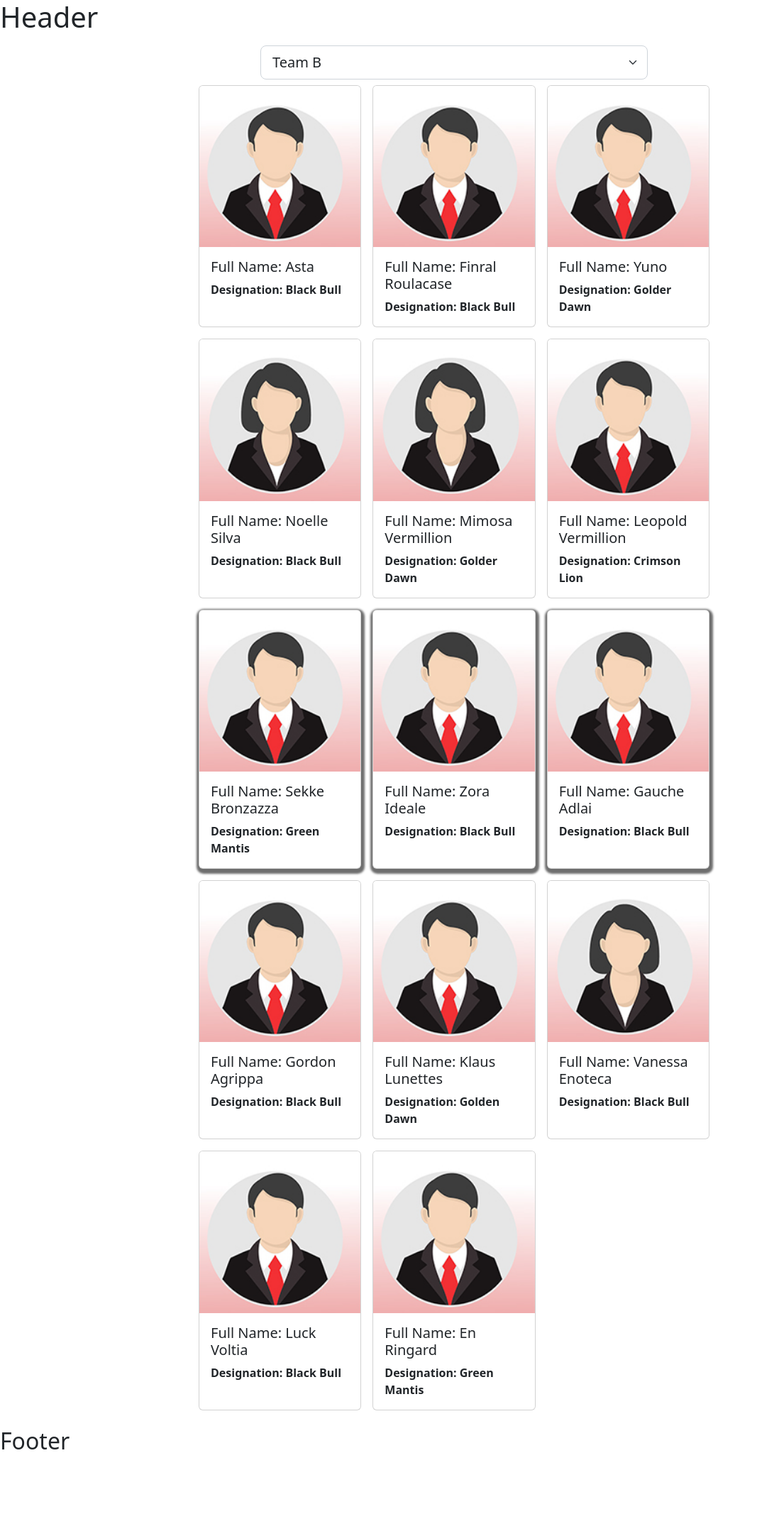
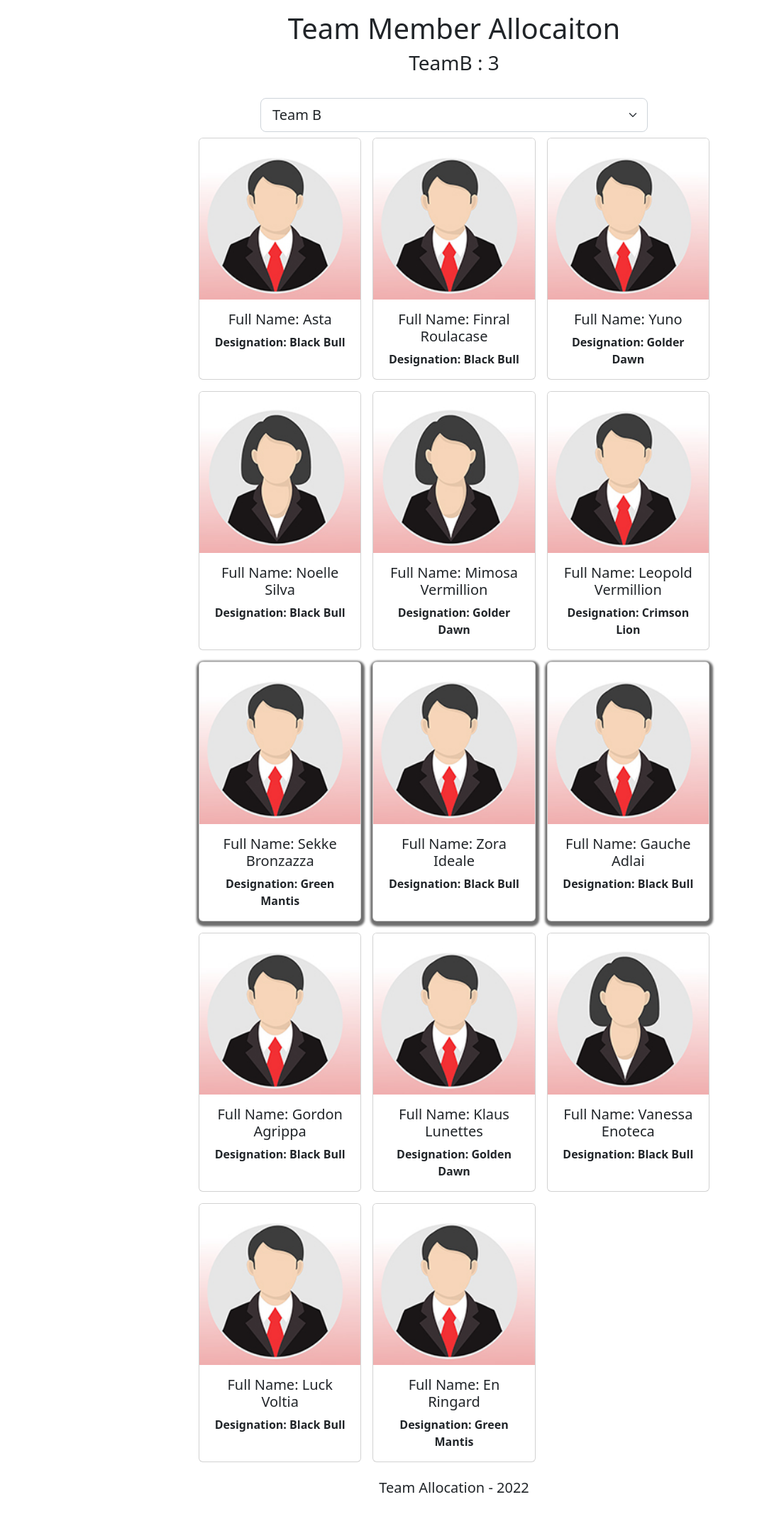
Before and after one commit to mdgabx/team-allocation, a React (Create React App) app: page / in a window 1280 px wide. Shown: the whole page at 71% size, without its empty margins (0-1067 px from the left). Before the commit the page ends 2057 px from the top, so only its background shows below. Built offline with nearby package versions, Linux system fonts and the light colour scheme.

Commit message:
adding the default state to the app

```diff
--- a/src/App.js
+++ b/src/App.js
@@ -2,12 +2,52 @@ import * as React from 'react';
 import Header from './components/Header';
 import Footer from './components/Footer';
 import Employees from './components/Employees';
+import { useState, useEffect } from 'react';
 
 function App() {
+  const employeesData = [
+    { id: 1, fullName: "Asta", designation: "Black Bull", gender: "male", teamName: "TeamA" },
+    { id: 2, fullName: "Finral Roulacase", designation: "Black Bull", gender: "male", teamName: "TeamD" },
+    { id: 3, fullName: "Yuno", designation: "Golder Dawn", gender: "male", teamName: "TeamD" },
+    { id: 4, fullName: "Noelle Silva", designation: "Black Bull", gender: "female", teamName: "TeamA" },
+    { id: 5, fullName: "Mimosa Vermillion", designation: "Golder Dawn", gender: "female", teamName: "TeamD" },
+    { id: 6, fullName: "Leopold Vermillion", designation: "Crimson Lion", gender: "male", teamName: "TeamA" },
+    { id: 7, fullName: "Sekke Bronzazza", designation: "Green Mantis", gender: "male", teamName: "TeamB" },
+    { id: 8, fullName: "Zora Ideale", designation: "Black Bull", gender: "male", teamName: "TeamB" },
+    { id: 9, fullName: "Gauche Adlai", designation: "Black Bull", gender: "male", teamName: "TeamB" },
+    { id: 10, fullName: "Gordon Agrippa", designation: "Black Bull", gender: "male", teamName: "TeamA" },
+    { id: 11, fullName: "Klaus Lunettes", designation: "Golden Dawn", gender: "male", teamName: "TeamC" },
+    { id: 12, fullName: "Vanessa Enoteca", designation: "Black Bull", gender: "female", teamName: "TeamC" },
+    { id: 13, fullName: "Luck Voltia", designation: "Black Bull", gender: "male", teamName: "TeamC" },
+    { id: 14, fullName: "En Ringard", designation: "Green Mantis", gender: "male", teamName: "TeamA" }
+];
+
+
+const [employees, setEmployees] = useState(employeesData);
+const [selectedTeam, setTeam] = useState(JSON.parse(localStorage.getItem('selectedTeam')) || 'TeamB');
+
+const handleTeamSelection = (event) =>{
+  setTeam(event.target.value);
+};
+
+const handleEmployeeCardClick = (event) => {
+  const transformedEmployees = employees.map((employee) => employee.id === parseInt(event.currentTarget.id)
+      ?(employee.TeamName === selectedTeam) ? {...employee, teamName:''} : { ...employee, teamName: selectedTeam }
+      : employee);
+
+      setEmployees(transformedEmployees);
+};
+
+
+  useEffect(() => {
+    localStorage.setItem('jsonlist', JSON.stringify(employees));
+    localStorage.setItem('team selected', JSON.stringify(selectedTeam));
+  }, [employees, selectedTeam]);
+
   return (
     <div className="App">
-      <Header />
-      <Employees />
+      <Header selectedTeam={selectedTeam} teamMemberCount={employees.filter((employee) => employee.teamName === selectedTeam).length} />
+      <Employees employees={employees} selectedTeam={selectedTeam} handleEmployeeCardClick={handleEmployeeCardClick} handleTeamSelection={handleTeamSelection} />
       <Footer />
     </div>
   );
--- a/src/assets/styles.scss
+++ b/src/assets/styles.scss
@@ -17,3 +17,7 @@ body {
 .standout {
     box-shadow: 1px 3px 3px 4px #6e6e6e;
 }
+
+h1,h2,h3,h4,h5,p {
+    text-align: center;
+}
--- a/src/components/Employees.js
+++ b/src/components/Employees.js
@@ -1,41 +1,8 @@
-import { useState } from 'react';
+
 import femaleProfile from '../assets/img/femaleProfile.jpg';
 import maleProfile from '../assets/img/maleProfile.jpg';
 
-const Employees = () => {
-
-    const employeesData = [
-        { id: 1, fullName: "Asta", designation: "Black Bull", gender: "male", teamName: "TeamA" },
-        { id: 2, fullName: "Finral Roulacase", designation: "Black Bull", gender: "male", teamName: "TeamD" },
-        { id: 3, fullName: "Yuno", designation: "Golder Dawn", gender: "male", teamName: "TeamD" },
-        { id: 4, fullName: "Noelle Silva", designation: "Black Bull", gender: "female", teamName: "TeamA" },
-        { id: 5, fullName: "Mimosa Vermillion", designation: "Golder Dawn", gender: "female", teamName: "TeamD" },
-        { id: 6, fullName: "Leopold Vermillion", designation: "Crimson Lion", gender: "male", teamName: "TeamA" },
-        { id: 7, fullName: "Sekke Bronzazza", designation: "Green Mantis", gender: "male", teamName: "TeamB" },
-        { id: 8, fullName: "Zora Ideale", designation: "Black Bull", gender: "male", teamName: "TeamB" },
-        { id: 9, fullName: "Gauche Adlai", designation: "Black Bull", gender: "male", teamName: "TeamB" },
-        { id: 10, fullName: "Gordon Agrippa", designation: "Black Bull", gender: "male", teamName: "TeamA" },
-        { id: 11, fullName: "Klaus Lunettes", designation: "Golden Dawn", gender: "male", teamName: "TeamC" },
-        { id: 12, fullName: "Vanessa Enoteca", designation: "Black Bull", gender: "female", teamName: "TeamC" },
-        { id: 13, fullName: "Luck Voltia", designation: "Black Bull", gender: "male", teamName: "TeamC" },
-        { id: 14, fullName: "En Ringard", designation: "Green Mantis", gender: "male", teamName: "TeamA" }
-    ];
-
-
-    const [employees, setEmployees] = useState(employeesData);
-    const [selectedTeam, setTeam] = useState("TeamB");
-
-    const handleTeamSelection = (event) =>{
-        setTeam(event.target.value);
-    };
-
-    const handleEmployeeCardClick = (event) => {
-        const transformedEmployees = employees.map((employee) => employee.id === parseInt(event.currentTarget.id)
-            ?(employee.TeamName === selectedTeam) ? {...employee, teamName:''} : { ...employee, teamName: selectedTeam }
-            : employee);
-
-            setEmployees(transformedEmployees);
-    };
+const Employees = ({ selectedTeam, employees, handleEmployeeCardClick, handleTeamSelection }) => {
 
     return (
         <main className="container">
--- a/src/components/Footer.js
+++ b/src/components/Footer.js
@@ -1,8 +1,14 @@
 const Footer = () => {
+    let currDate = new Date();
+
     return (
-        <main>
-            <h2>Footer</h2>
-        </main>
+        <footer className="container">
+              <div className="row justify-content-center mt-3 mb-4">
+                <div className="col-8">
+                    <h5>Team Allocation - {currDate.getFullYear()} </h5>
+                </div>
+            </div>
+        </footer>
     )
 }
 
--- a/src/components/Header.js
+++ b/src/components/Header.js
@@ -1,7 +1,12 @@
-const Header = () => {
+const Header = ({ selectedTeam, teamMemberCount}) => {
     return (
-        <header>
-            <h1>Header</h1>
+        <header className="container">
+            <div className="row justify-content-center mt-3 mb-4">
+                <div className="col-8">
+                    <h1>Team Member Allocaiton</h1>
+                    <h3>{selectedTeam} : {teamMemberCount}</h3>
+                </div>
+            </div>
         </header>
     )
 }
```
